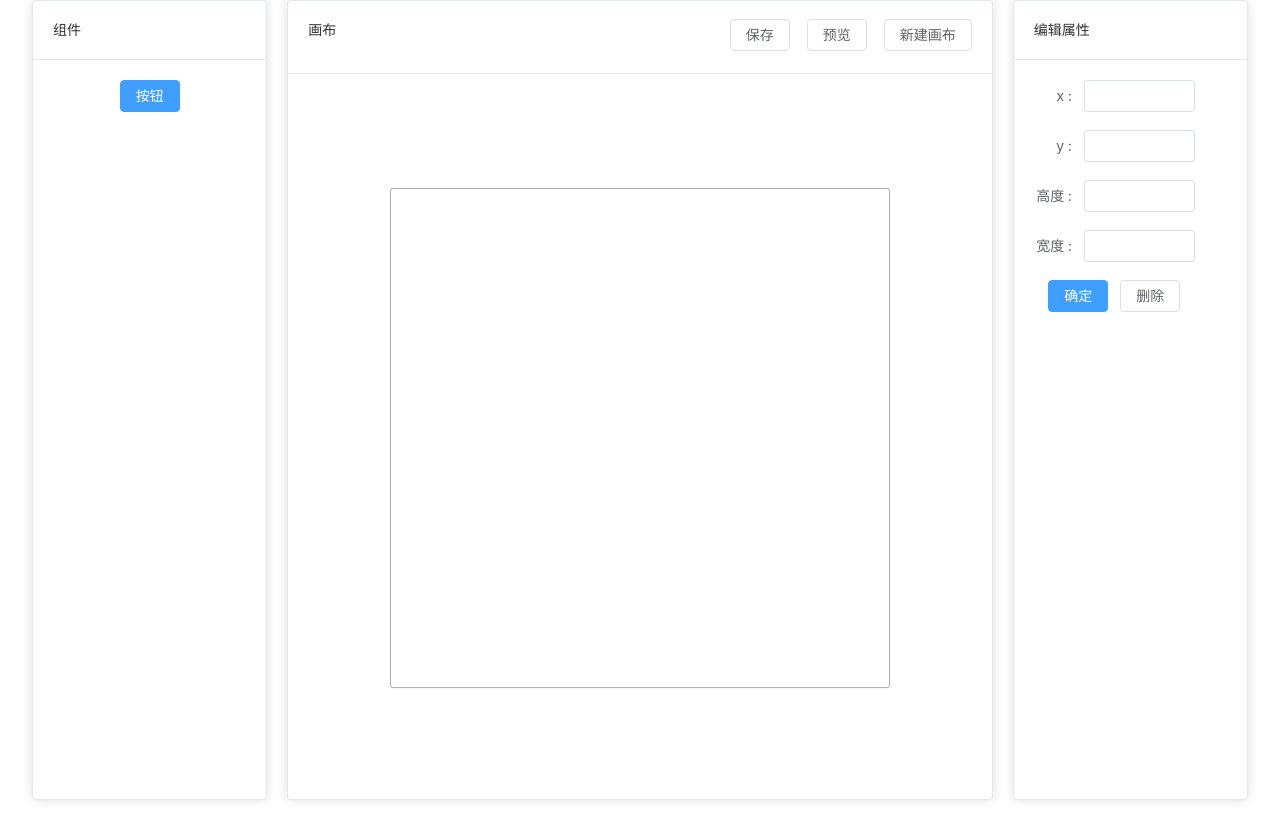
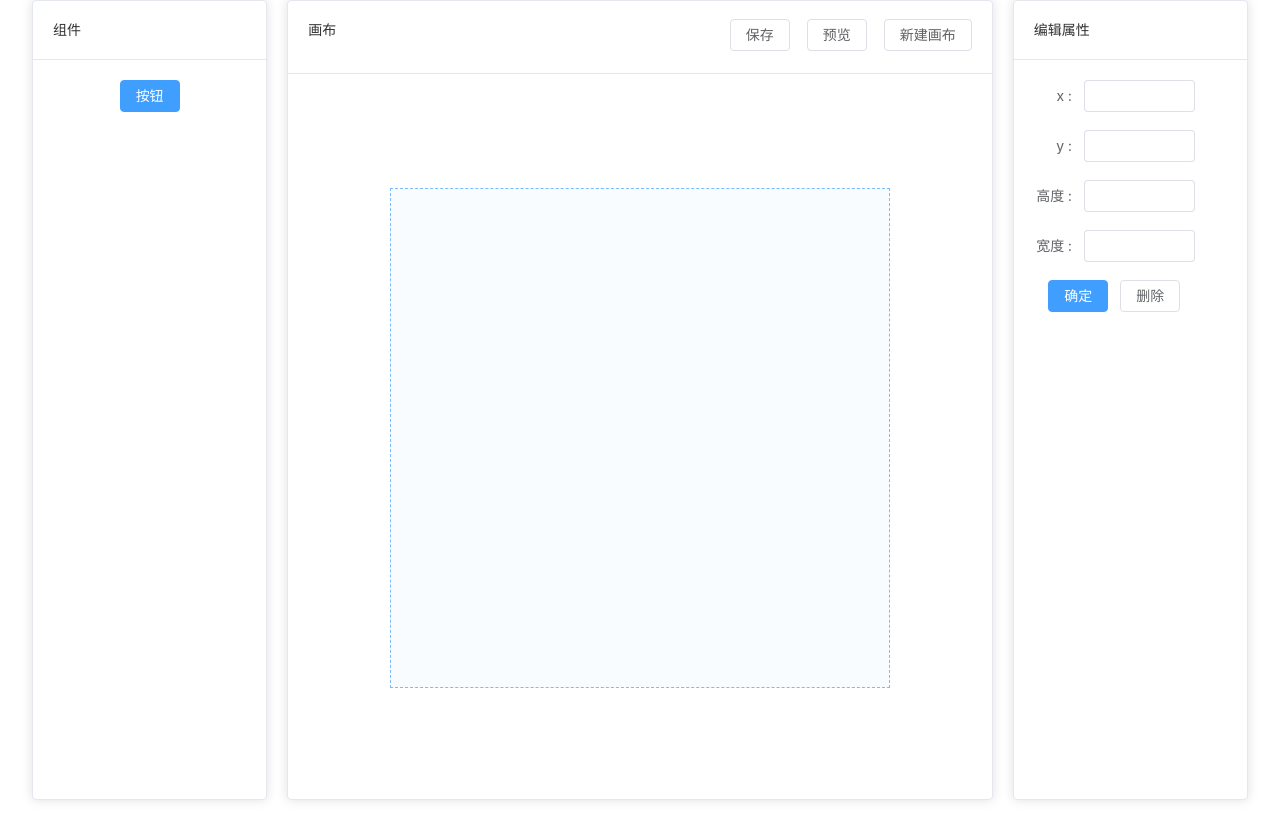
Before and after one commit to LiuycLZU/low-code, a Vue app: page / in a window 1280 px wide. Built offline with nearby package versions, Linux system fonts and the light colour scheme.

Commit message:
fix:bug修改 拖拽

```diff
--- a/src/assets/base.css
+++ b/src/assets/base.css
@@ -22,3 +22,7 @@
 .mrs{
     margin-right: 5px;
 }
+.noMarign {
+    margin: 0 !important;
+    padding: 0 !important;
+  }
--- a/src/components/operaComents/pButton.vue
+++ b/src/components/operaComents/pButton.vue
@@ -24,8 +24,10 @@ import {
 } from "vue";
 import emitter from "@/utils/mitt.js";
 import { mouse } from "@/utils/zoom.js";
-import { getMousePos } from "@/utils/util.js";
+import { getMousePos, getElementLeft, getElementTop } from "@/utils/util.js";
+import { usePaintStore } from "@/stores/paint.js";
 let { props } = getCurrentInstance();
+let paintStore = usePaintStore();
 let pButtonDiv = ref(null);
 
 //拖动
@@ -58,10 +60,12 @@ function moveFun(e, optionDom, paint) {
   }
   time = Date.now();
   console.log(getMousePos());
-  console.log(e.y, e.x);
+  console.log(e);
   nextTick(() => {
-    optionDom.style.top = e.y - paint.getBoundingClientRect().y + "px";
-    optionDom.style.left = e.x - paint.getBoundingClientRect().x + "px";
+    optionDom.style.top =
+      (e.pageY - getElementTop(paint)) / paintStore.scale + "px";
+    optionDom.style.left =
+      (e.pageX - getElementLeft(paint)) / paintStore.scale + "px";
   });
 }
 onMounted(() => {
@@ -70,8 +74,4 @@ onMounted(() => {
 });
 </script>
 <style scoped>
-.noMarign {
-  margin: 0;
-  padding: 0;
-}
 </style>
--- a/src/components/zPaint.vue
+++ b/src/components/zPaint.vue
@@ -51,8 +51,8 @@ function receiveComponents(res) {
   }
   style.length = paintStore.length;
   style.width = paintStore.width;
-  paintStore.top = style.top;
-  paintStore.left = style.left;
+  // paintStore.top = style.top;
+  // paintStore.left = style.left;
   let rStyle = returnStyle(["height", "width", "top", "left"], res, style);
   if (rStyle != false) {
     comArray.value.push({
@@ -60,6 +60,8 @@ function receiveComponents(res) {
       style: rStyle, //style
     });
   }
+  //初始化组件移动容器
+  initmouse(paintDiv.value);
 }
 function paintMoseUp() {
   paintStore.isPlace = true;
@@ -79,7 +81,7 @@ onMounted(() => {
         parseFloat(style.scale === "" ? 1 : style.scale) + 0.01
       ).toFixed(2);
       style.scale = scal;
-      style.transform = "scale(" + scal + ")"; //scale()在这里要使用拼接的方式才能生效
+      // style.transform = "scale(" + scal + ")"; //scale()在这里要使用拼接的方式才能生效
       style.transformOrigin = "0 0";
       paintStore.scale = scal;
     } else {
@@ -91,7 +93,7 @@ onMounted(() => {
         scal = (scal - 0.01).toFixed(2);
       }
       style.scale = scal;
-      style.transform = "scale(" + scal + ")"; //scale()在这里要使用拼接的方式才能生效。
+      // style.transform = "scale(" + scal + ")"; //scale()在这里要使用拼接的方式才能生效。
       style.transformOrigin = "0 0";
       paintStore.scale = scal;
     }
@@ -101,9 +103,9 @@ onMounted(() => {
     }
     return false;
   }
+  paintStore.pageLeft = getElementLeft(paintDiv.value);
+  paintStore.pageTop = getElementTop(paintDiv.value);
   paintCon.value.addEventListener("mousewheel", paintZoom);
-  //初始化组件移动容器
-  initmouse(paintDiv.value);
 });
 //画布生成成功
 emiter.on("paintOk", () => {
@@ -114,15 +116,15 @@ emiter.on("paintOk", () => {
 emiter.on("preview", () => {
   setdata("domData", comArray);
   ElMessage({
-    message:"保存成功",
-    type:"success"});
+    message: "保存成功",
+    type: "success",
+  });
 });
 </script>
 <style scoped>
 .paintDiv {
-  border-radius: 3px;
-  box-shadow: 0 0 1px rgba(0, 0, 0, 0.3);
-  border: 1px solid rgba(0, 0, 0, 0.3);
+  border: 1px dashed rgb(121, 187, 255);
+  background-color: rgba(236, 245, 255, 0.3);
 }
 .paintContainer {
   overflow: auto;
--- a/src/stores/paint.js
+++ b/src/stores/paint.js
@@ -8,8 +8,8 @@ export const usePaintStore = defineStore("paint", {
     top: "",
     left: "",
     scale: 1,
-    pageTop: 184,
-    pageLeft: 353,
+    pageTop: "145",
+    pageLeft: "510",
   }), //isplace 是否可以放置，false，不能；true，可以。scale，缩放倍数,pageTop 相对于文档的
   actions: {},
 });
--- a/src/utils/util.js
+++ b/src/utils/util.js
@@ -24,19 +24,23 @@ function returnStyle(styleName, objectstyleAtt, style) {
 function styleHandle(objectstyleAtt, style) {
   console.log("style", style);
 
-  let paintStore = usePaintStore();console.log("objectstyleAtt", objectstyleAtt, paintStore);
-  objectstyleAtt["top"] -= Number(paintStore.pageTop) ;
-  objectstyleAtt["top"] = objectstyleAtt["top"].toFixed(0);
-  console.log(paintStore.scale);
+  let paintStore = usePaintStore();
+  // console.log(
+  //   "objectstyleAtt",
+  //   objectstyleAtt,
+  //   +paintStore.pageTop,
+  //   paintStore.pageLeft
+  // );
+  objectstyleAtt["top"] -= Number(paintStore.pageTop);
+  objectstyleAtt["top"] = objectstyleAtt["top"];
+  console.log("scal", paintStore.scale);
   console.log(objectstyleAtt["top"]);
-  objectstyleAtt["top"] = (objectstyleAtt["top"] / paintStore.scale).toFixed(0);
+  objectstyleAtt["top"] = objectstyleAtt["top"] / paintStore.scale;
   console.log(objectstyleAtt["top"]);
   objectstyleAtt["left"] -= Number(paintStore.pageLeft);
-  objectstyleAtt["left"] = objectstyleAtt["left"].toFixed(0);
+  objectstyleAtt["left"] = objectstyleAtt["left"];
   console.log(objectstyleAtt["left"]);
-  objectstyleAtt["left"] = (objectstyleAtt["left"] / paintStore.scale).toFixed(
-    0
-  );
+  objectstyleAtt["left"] = objectstyleAtt["left"] / paintStore.scale;
   console.log(objectstyleAtt["left"]);
   if (
     objectstyleAtt["top"] < 0 ||
--- a/src/utils/zoom.js
+++ b/src/utils/zoom.js
@@ -1,46 +1,48 @@
 let paint;
-function mouse(optionDom,moveFun) {
+function mouse(optionDom, moveFun) {
   this.optionDom = optionDom;
   this.moveFun = moveFun;
-  this.mouseDownFun = function(that) {
-    console.log('down');
+  this.mouseDownFun = function (that) {
+    console.log("down");
     console.log(paint);
     console.dir(that);
     paint.addEventListener("mousemove", this.mouseMoveFunBind);
     paint.addEventListener("mouseup", this.mouseUpFunBind);
     paint.addEventListener("mouseleave", this.mouseLeaveFunBind);
-  }
+  };
   this.mouseMoveFun = function (e) {
     //鼠标移动事件
-    console.log('move');
+    console.log("move");
     this.moveFun(e, this.optionDom, paint);
-  }
+  };
   this.mouseUpFun = function () {
     paint.removeEventListener("mousemove", this.mouseMoveFunBind);
     paint.removeEventListener("mouseup", this.mouseUpFunBind);
     paint.removeEventListener("mouseleave", this.mouseLeaveFunBind);
-  }
+  };
 
   this.mouseLeaveFun = function (e) {
     paint.removeEventListener("mouseleave", this.mouseLeaveFunBind);
     paint.removeEventListener("mousemove", this.mouseMoveFunBind);
     paint.removeEventListener("mouseup", this.mouseUpFunBind);
-  }
-  this.initZoom =function() {
-    if(paint === undefined){
+  };
+  this.initZoom = function () {
+    console.log("paint", paint);
+    if (paint === undefined) {
       return false;
     }
     this.mouseDownFunBind = this.mouseDownFun.bind(this);
     this.mouseMoveFunBind = this.mouseMoveFun.bind(this);
     this.mouseUpFunBind = this.mouseUpFun.bind(this);
     this.mouseLeaveFunBind = this.mouseLeaveFun.bind(this);
-    this.optionDom.addEventListener("mousedown", this.mouseDownFunBind );
-  }
+    this.optionDom.addEventListener("mousedown", this.mouseDownFunBind);
+  };
 }
 function initmouse(paintDiv) {
-  if(paint === undefined){
+  if (paintDiv === undefined) {
     return false;
   }
+  console.log("paintDiv", paintDiv);
   paint = paintDiv;
 }
 export { mouse, initmouse };
```
